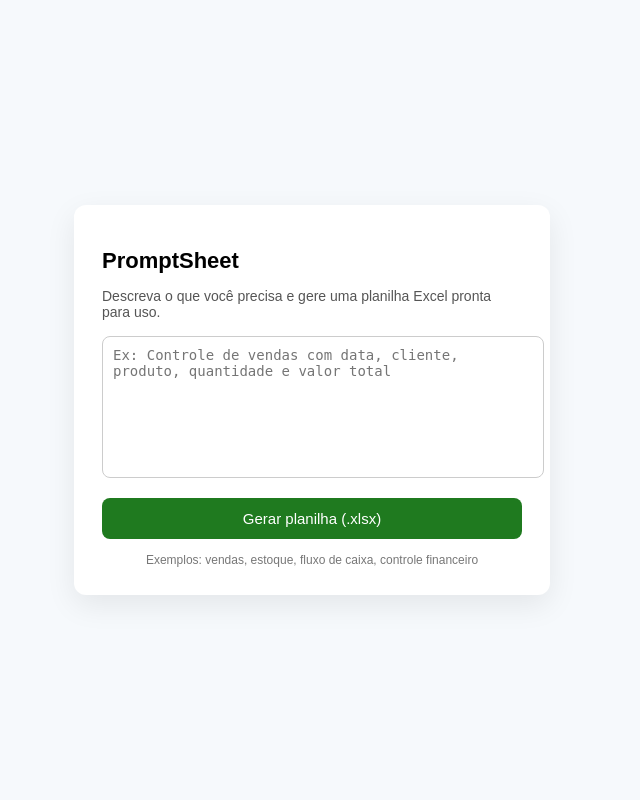
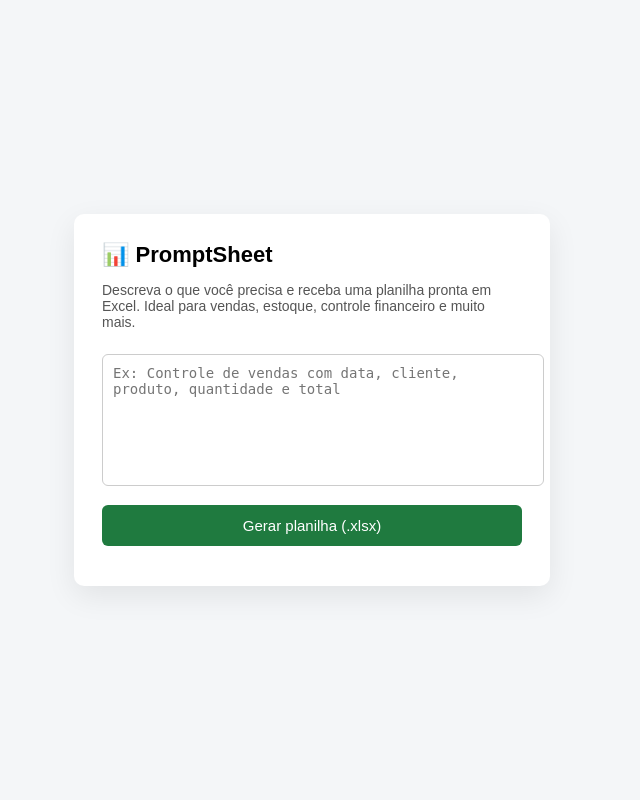
Before and after one commit to alessandronossa-lgtm/alessandronossa-lgtm, a Flask app: page / in a window 1280 px wide. Shown: the whole page, without its empty margins (328-968 px from the left). Run offline with Flask 3, Linux system fonts and the light colour scheme.

Commit message:
Update index.html

```diff
--- a/templates/index.html
+++ b/templates/index.html
@@ -2,79 +2,68 @@
 <html lang="pt-BR">
 <head>
   <meta charset="UTF-8" />
-  <title>PromptSheet — Gere sua planilha em segundos</title>
-
+  <title>PromptSheet — Gere sua planilha automaticamente</title>
   <meta name="viewport" content="width=device-width, initial-scale=1.0" />
 
   <style>
     body {
       font-family: Arial, Helvetica, sans-serif;
-      background: #f6f9fc;
+      background: #f4f6f8;
+      display: flex;
+      justify-content: center;
+      align-items: center;
+      height: 100vh;
       margin: 0;
-      padding: 0;
-      display: flex;
-      align-items: center;
-      justify-content: center;
-      height: 100vh;
     }
 
     .card {
-      background: #ffffff;
+      background: white;
       padding: 28px;
+      border-radius: 10px;
       width: 420px;
-      border-radius: 12px;
       box-shadow: 0 10px 30px rgba(0,0,0,0.08);
     }
 
     h1 {
+      margin-top: 0;
       font-size: 22px;
-      margin-bottom: 10px;
     }
 
     p {
+      color: #555;
       font-size: 14px;
-      color: #555;
-      margin-bottom: 16px;
     }
 
     textarea {
       width: 100%;
-      height: 120px;
+      height: 110px;
+      padding: 10px;
+      margin-top: 10px;
+      border-radius: 6px;
+      border: 1px solid #ccc;
       resize: none;
-      padding: 10px;
       font-size: 14px;
-      border-radius: 8px;
-      border: 1px solid #ccc;
-      margin-bottom: 16px;
     }
 
     button {
-      background: #1f7a1f;
-      color: #fff;
+      margin-top: 15px;
+      width: 100%;
+      padding: 12px;
+      background: #1f7a3f;
+      color: white;
       border: none;
-      padding: 12px;
-      width: 100%;
+      border-radius: 6px;
       font-size: 15px;
-      border-radius: 8px;
       cursor: pointer;
     }
 
     button:hover {
-      background: #166316;
+      background: #166534;
     }
 
-    .footer {
-      margin-top: 14px;
-      font-size: 12px;
-      color: #777;
-      text-align: center;
-    }
-
-    .loading {
-      display: none;
-      text-align: center;
+    .status {
+      margin-top: 12px;
       font-size: 13px;
-      margin-top: 10px;
       color: #333;
     }
   </style>
@@ -83,34 +72,30 @@
 <body>
 
   <div class="card">
-    <h1>PromptSheet</h1>
+    <h1>📊 PromptSheet</h1>
     <p>
-      Descreva o que você precisa e gere uma planilha Excel pronta para uso.
+      Descreva o que você precisa e receba uma planilha pronta em Excel.
+      Ideal para vendas, estoque, controle financeiro e muito mais.
     </p>
 
-    <textarea id="descricao" placeholder="Ex: Controle de vendas com data, cliente, produto, quantidade e valor total"></textarea>
+    <textarea id="descricao" placeholder="Ex: Controle de vendas com data, cliente, produto, quantidade e total"></textarea>
 
     <button onclick="gerarPlanilha()">Gerar planilha (.xlsx)</button>
 
-    <div class="loading" id="loading">
-      Gerando sua planilha, aguarde...
-    </div>
-
-    <div class="footer">
-      Exemplos: vendas, estoque, fluxo de caixa, controle financeiro
-    </div>
+    <div class="status" id="status"></div>
   </div>
 
   <script>
     async function gerarPlanilha() {
       const descricao = document.getElementById("descricao").value.trim();
+      const status = document.getElementById("status");
 
       if (!descricao) {
-        alert("Por favor, descreva a planilha que você deseja.");
+        status.innerText = "⚠️ Descreva o que você precisa.";
         return;
       }
 
-      document.getElementById("loading").style.display = "block";
+      status.innerText = "⏳ Gerando sua planilha...";
 
       try {
         const response = await fetch("/generate", {
@@ -118,13 +103,11 @@
           headers: {
             "Content-Type": "application/json"
           },
-          body: JSON.stringify({
-            descricao: descricao
-          })
+          body: JSON.stringify({ descricao })
         });
 
         if (!response.ok) {
-          throw new Error("Erro ao gerar a planilha");
+          throw new Error("Erro ao gerar a planilha.");
         }
 
         const blob = await response.blob();
@@ -132,17 +115,15 @@
         const url = window.URL.createObjectURL(blob);
         const a = document.createElement("a");
         a.href = url;
-        a.download = "PromptSheet.xlsx";
+        a.download = "planilha.xlsx";
         document.body.appendChild(a);
         a.click();
         a.remove();
         window.URL.revokeObjectURL(url);
 
+        status.innerText = "✅ Planilha gerada com sucesso!";
       } catch (error) {
-        alert("Erro ao gerar a planilha. Tente novamente.");
-        console.error(error);
-      } finally {
-        document.getElementById("loading").style.display = "none";
+        status.innerText = "❌ Erro ao gerar a planilha.";
       }
     }
   </script>
```
